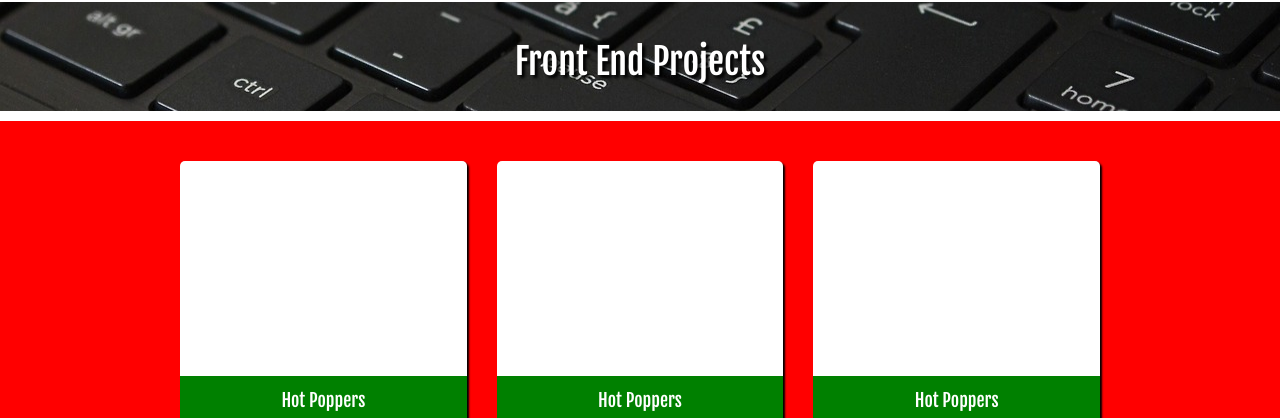
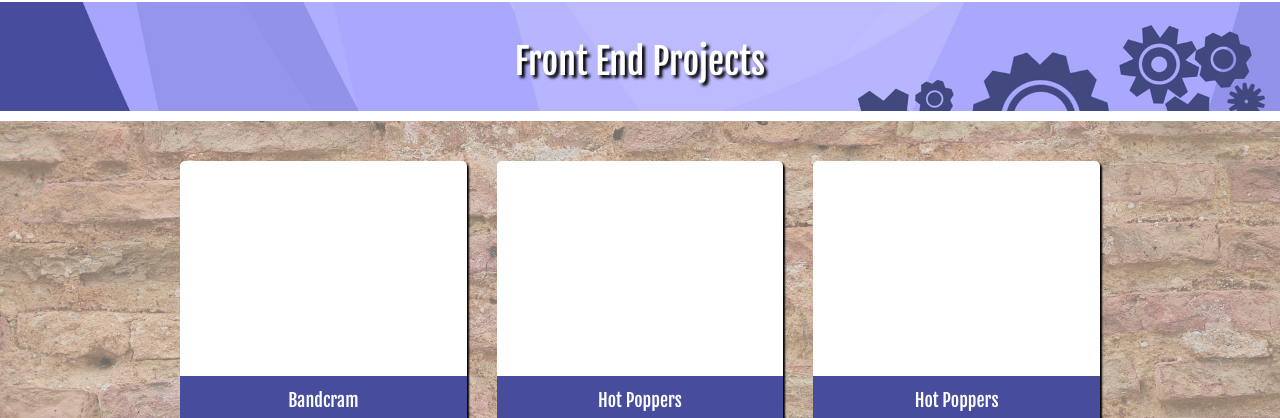
Before and after one commit to jvallexm/jen-valle-dot-com, a React app: page / in a window 1280 px wide. Shown: the part 1901-2319 px from the top of the page. Built offline with nearby package versions, Linux system fonts and the light colour scheme; some packages are replaced by stand-ins of ours.

Commit message:
Added more images

```diff
--- a/assets/css/style.css
+++ b/assets/css/style.css
@@ -46,6 +46,8 @@ header{
   background-color: white;
   margin: 0px 3px 0px 3px;
   font-size: 120%;
+  padding-top: 10px;
+  padding-bottom: 10px;
   box-shadow: 2px 2px 2px black;
 }
 
@@ -161,16 +163,33 @@ header{
 }
 
 /* Front End Styles */
+
+#front-end-header{
+
+  background-image: url(../backgrounds/front.jpg);
+   background-repeat:no-repeat;
+   background-position: center;
+   background-size: cover;
+   color: white;
+   padding: 20px;
+   text-shadow: 3px 3px 3px black;
+   position: relative;
+}
+
 #front-end{
-  background-color: red;
+  background-image: url(../backgrounds/bricks.jpg);
+   background-repeat:no-repeat;
+   background-position: center;
+   background-size: cover;
   margin-top: 10px;
+  position: relative;
 }
 #front-end-content{
   padding: 40px;
   max-width: 1000px;
 }
 .obi{
-  background-color: green;
+  background-color: #474C9D;
   width: 100%;
   padding: 5px 10px 5px 10px;
   position: absolute;
@@ -217,6 +236,7 @@ header{
 }
 #contact{
   max-width: 600px;
+  margin-bottom: 40px;
 }
 #contact-text{
   margin: 30px 0px 30px 0px;
--- a/src/containers/Root.js
+++ b/src/containers/Root.js
@@ -32,15 +32,15 @@ export default class App extends React.Component{
                     bg = {"pins"}
                     title = {"React-trest"}
                     text  = {aboutPinterestClone}
-                    site  = {"https://jvalle-message-board.herokuapp.com/"}
-                    gh    = {"https://github.com/jvallexm/message-board"}
+                    site  = {"https://http://jvalle-pinterest-clone.herokuapp.com/"}
+                    gh    = {"https://github.com/jvallexm/fcc-pinterest-clone"}
                     img   = {"https://78.media.tumblr.com/a998c2dae535dc45c8c2d51e6ff8fff6/tumblr_p3691wrOPj1wz4oalo1_500.png"}/>
           <Project  isLeft = {true}
                     bg = {"books"}
                     title = {"Book Stop n' Swap"}
                     text  = {aboutBookSwap}
-                    site  = {"https://jvalle-message-board.herokuapp.com/"}
-                    gh    = {"https://github.com/jvallexm/message-board"}
+                    site  = {"https://jvalle-book-swap.herokuapp.com/"}
+                    gh    = {"https://github.com/jvallexm/fcc-book-trading-club"}
                     img   = {"https://78.media.tumblr.com/a998c2dae535dc45c8c2d51e6ff8fff6/tumblr_p3691wrOPj1wz4oalo1_500.png"}/>
 
           {/* Front End Header */}
@@ -198,7 +198,7 @@ const FrontEndProject = (props) =>{
        <div className="col-md-4">
             <div className="project">
                 <div className="obi">
-                    <h4>Hot Poppers</h4>
+                    <h4>{props.title}</h4>
 
                     <div className="row">
                               <div className="col-sm-6 pointer" onClick={()=>window.open(props.site)}>
@@ -219,8 +219,9 @@ const FrontEndHeader = () =>{
      /* JSX */
 
       return (
-        <section id="full-stack" className="text-center container-fluid">
-              <h1>Front End Projects</h1>
+        <section id="front-end-header" className="text-center container-fluid">
+            <div className="front-gray" />
+            <h1 id="front-pop">Front End Projects</h1>
         </section>
       )
         /*JSX */
@@ -229,11 +230,18 @@ const FrontEndHeader = () =>{
 const FrontEndProjectPanel = () =>{
   return(
             <section id="front-end" className="text-center container-fluid">
+                <div className="gray" />
                 <div className="text-center container-fluid" id="front-end-content">
                    <div className="row">
-                       <FrontEndProject />
-                       <FrontEndProject />
-                       <FrontEndProject />
+                       <FrontEndProject title={"Bandcram"}
+                                        site={"https://jvallexm.github.io/bandcram"}
+                                        gh={"https://github.com/jvallexm/bandcram"}/>
+                       <FrontEndProject title={"Hot Poppers"}
+                                        site={""}
+                                        gh={""}/>
+                       <FrontEndProject title={"Hot Poppers"}
+                                        site={""}
+                                        gh={""}/>
                    </div>
                 </div>
              </section>
```
Also changed, not shown: assets/backgrounds/bricks.jpg (added), assets/backgrounds/front.jpg (added), dist/app.js, 1 other file.
